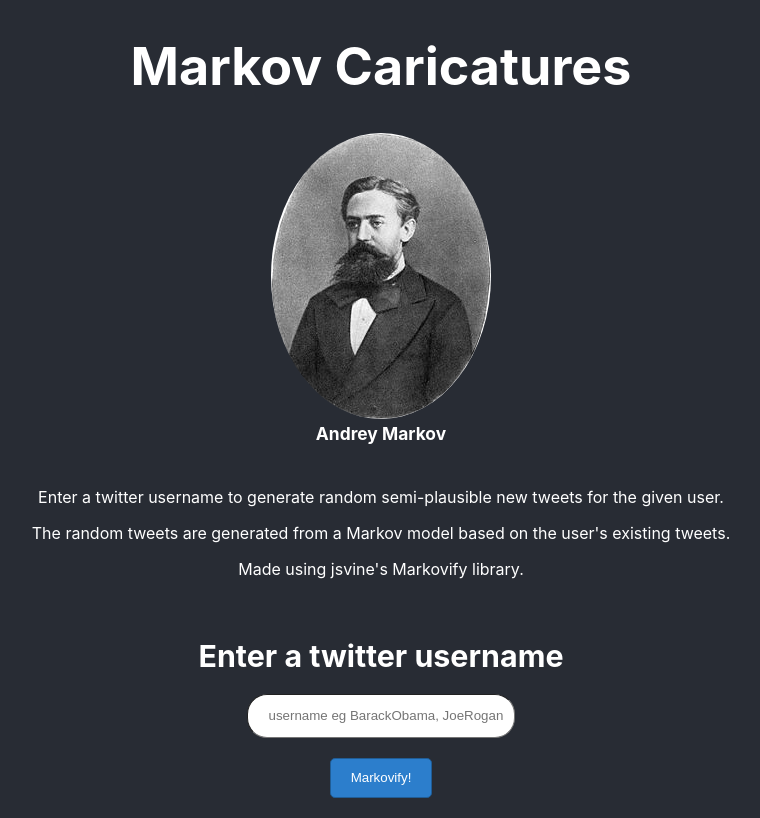
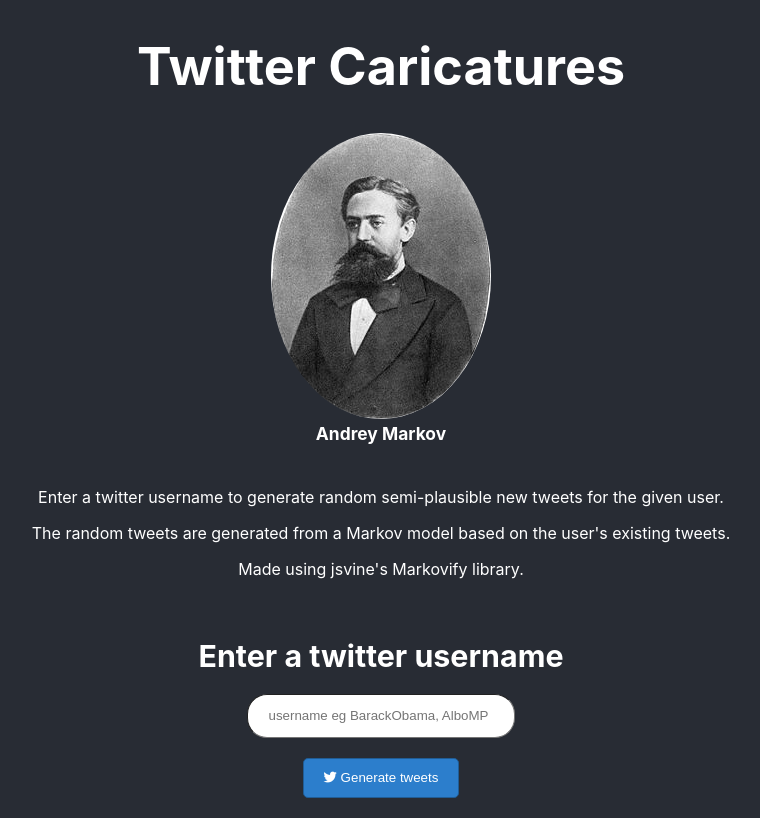
Before and after one commit to stephen-w-choo/markov-twitter, a React (Create React App) app in the folder frontend/: page / in a window 1280 px wide. Shown: the whole page, without its empty margins (259-1019 px from the left). Built offline with nearby package versions, Linux system fonts and the light colour scheme.

Commit message:
Tweaked the UI slightly

```diff
--- a/frontend/package.json
+++ b/frontend/package.json
@@ -3,9 +3,13 @@
   "version": "0.1.0",
   "private": true,
   "dependencies": {
+    "@fortawesome/fontawesome-svg-core": "^6.2.0",
+    "@fortawesome/free-solid-svg-icons": "^6.2.0",
+    "@fortawesome/react-fontawesome": "^0.2.0",
     "@testing-library/jest-dom": "^5.16.5",
     "@testing-library/react": "^13.4.0",
     "@testing-library/user-event": "^13.5.0",
+    "babel-plugin-macros": "^3.1.0",
     "react": "^18.2.0",
     "react-dom": "^18.2.0",
     "react-scripts": "5.0.1",
--- a/frontend/public/index.html
+++ b/frontend/public/index.html
@@ -7,7 +7,7 @@
     <meta name="theme-color" content="#000000" />
     <meta
       name="description"
-      content="Web site created using create-react-app"
+      content="Twitter Caricatures"
     />
     <link rel="apple-touch-icon" href="%PUBLIC_URL%/AAMarkov.jpg" />
     <!--
@@ -25,6 +25,7 @@
       Learn how to configure a non-root public URL by running `npm run build`.
     -->
     <title>Twitter caricatures</title>
+    <script src="https://kit.fontawesome.com/6c31aa8cbe.js" crossorigin="anonymous"></script>
   </head>
   <body>
     <noscript>You need to enable JavaScript to run this app.</noscript>
--- a/frontend/src/App.js
+++ b/frontend/src/App.js
@@ -44,11 +44,11 @@
           type = "text"
           id = "search-input"
           name = "username"
-          placeholder = "username eg BarackObama, JoeRogan"
+          placeholder = "username eg BarackObama, AlboMP"
           value = {query.username}
           onChange = {handleChange}
         />
-        <button> Markovify! </button>
+        <button> <i className="fa-brands fa-twitter"></i> Generate tweets </button>
       </form>
     </div>
   )
@@ -99,7 +99,7 @@
   return (
     <div className="App">
       <header className="App-header">
-        <h1>Markov Caricatures</h1>
+        <h1>Twitter Caricatures</h1>
         <img className="logo" src={ require('./images/AAMarkov.jpg') } alt="logo" />
         <h6>Andrey Markov</h6>
         <br></br>
```
Also changed, not shown: 8 other files (tests, documents, lock files or other folders).
